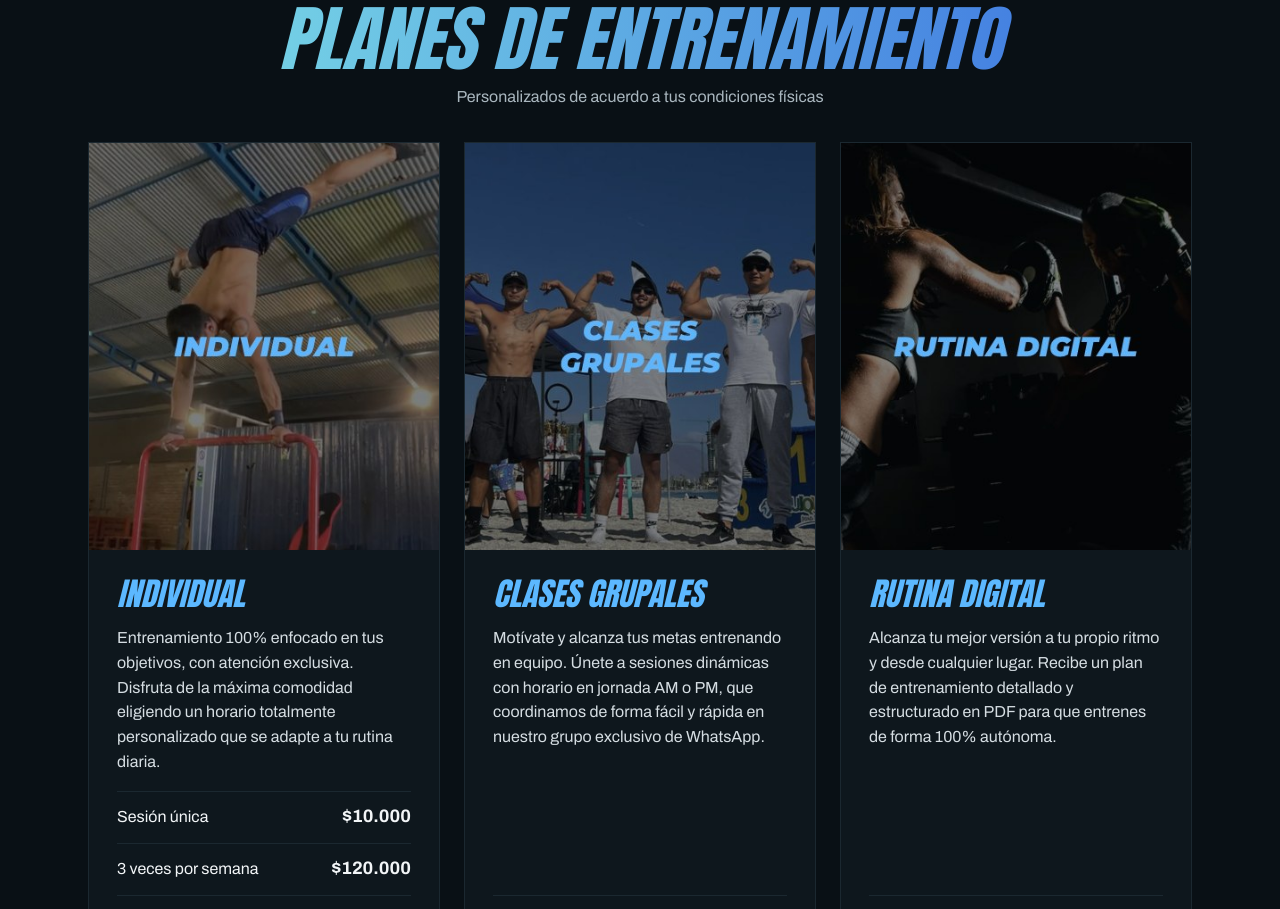
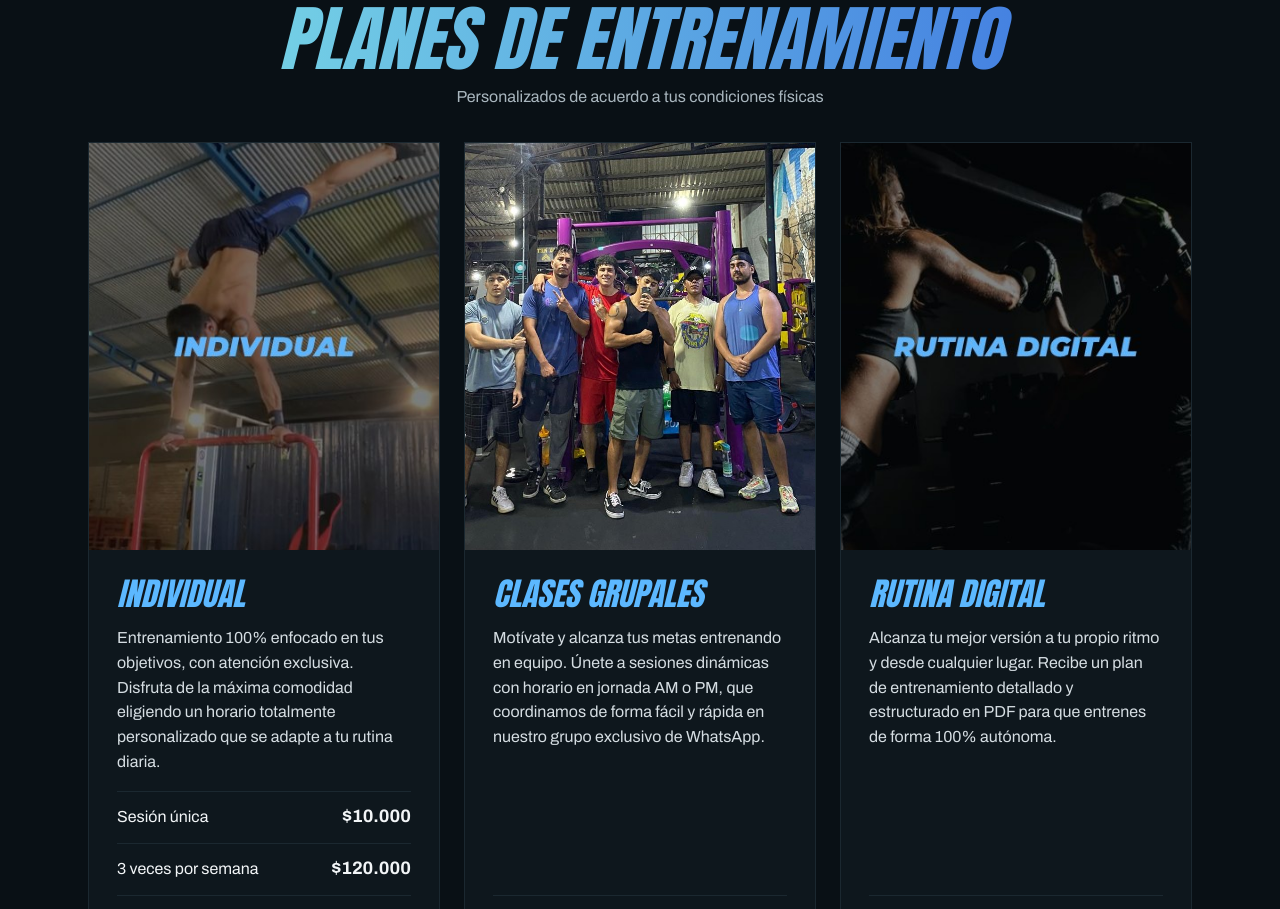
Before and after one commit to Laushaweb/Bastiantrainer, a plain HTML site: page index.html in a window 1280 px wide. Shown: the part 869-1778 px from the top of the page. Drawn offline with Linux system fonts and the light colour scheme.

Commit message:
Foto grupal en el plan de clases grupales
Co-Authored-By: Claude Opus 5.5 <noreply@anthropic.com>
Claude-Session: https://claude.ai/code/session_01EbDiwL3f3cDsPm1VHbe76f

```diff
--- a/contenido.json
+++ b/contenido.json
@@ -46,7 +46,7 @@
     },
     {
       "nombre": "Clases grupales",
-      "foto": "grupales.jpg",
+      "foto": "fotos/clases-grupales.jpg",
       "descripcion": "Motívate y alcanza tus metas entrenando en equipo. Únete a sesiones dinámicas con horario en jornada AM o PM, que coordinamos de forma fácil y rápida en nuestro grupo exclusivo de WhatsApp.",
       "precios": [
         {
--- a/index.html
+++ b/index.html
@@ -243,7 +243,7 @@
         </article>
 
         <article class="plan reveal d2">
-          <img src="grupales.jpg" alt="Clases grupales">
+          <img src="fotos/clases-grupales.jpg" alt="Clases grupales">
           <div class="plan-cuerpo">
             <h3 class="display">Clases grupales</h3>
             <p>Motívate y alcanza tus metas entrenando en equipo. Únete a sesiones dinámicas con horario en jornada AM o PM, que coordinamos de forma fácil y rápida en nuestro grupo exclusivo de WhatsApp.</p>
```
Also changed, not shown: fotos/clases-grupales.jpg (added).
